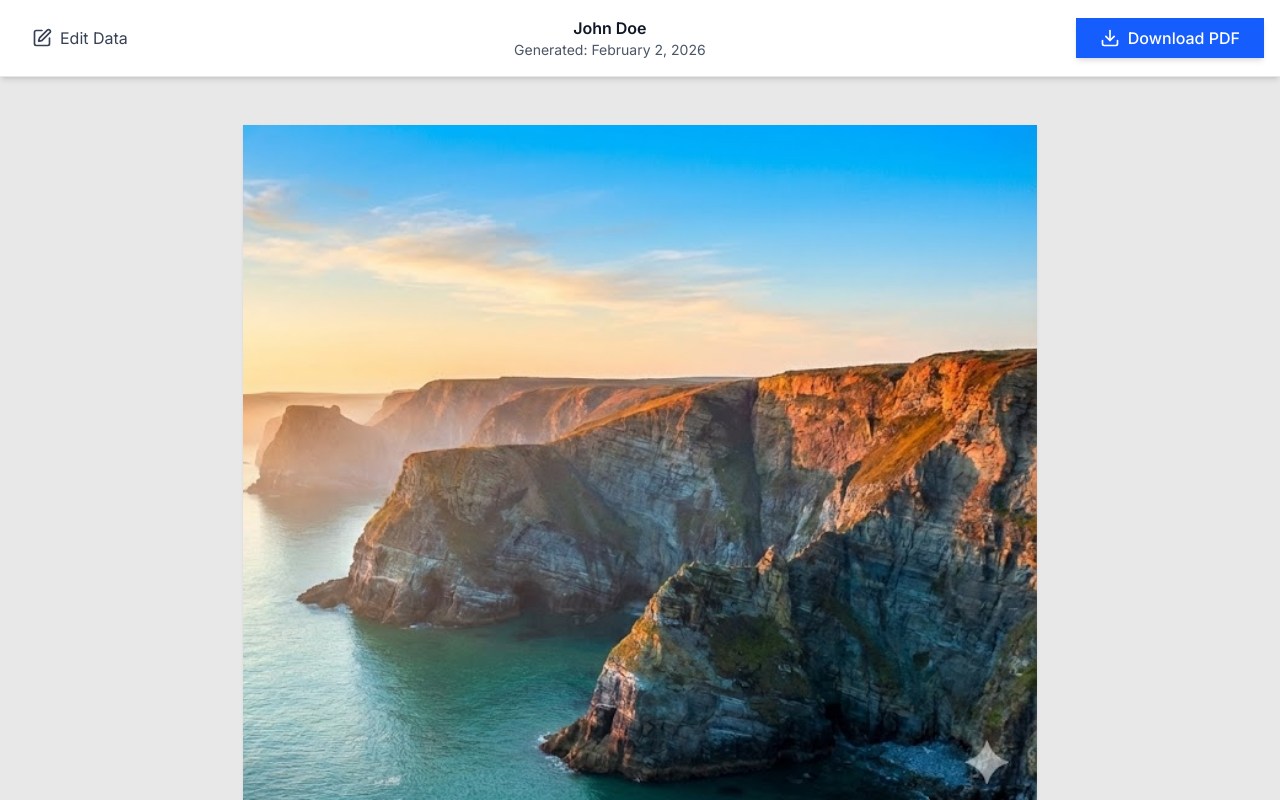
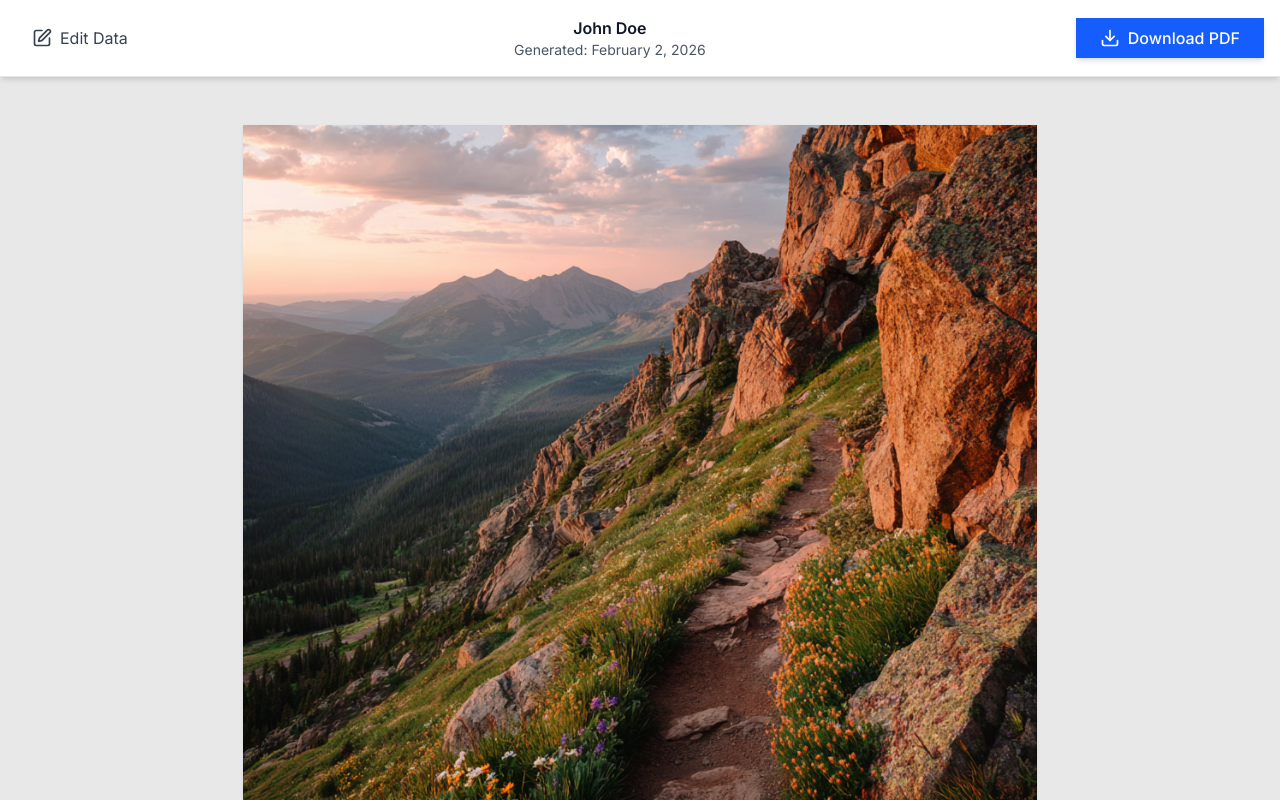
Before and after one commit to ag189/mytrueage-report-generator, a Next.js app: page / in a window 1280 px wide. Shown: the top 800 px of the page. Built offline with nearby package versions, Linux system fonts and the light colour scheme.

Commit message:
updated cover

```diff
--- a/styles/report.css
+++ b/styles/report.css
@@ -457,7 +457,7 @@
 .cover-hero-image {
   position: absolute;
   inset: 0;
-  background-image: url('/images/cover.jpg');
+  background-image: url('/images/cover.png');
   background-size: cover;
   background-position: right center; /* Align image to the right, showing right half */
 }
```
Also changed, not shown: public/images/cover-mount.jpg (renamed from public/images/cover.jpg), public/images/cover.png (added).
